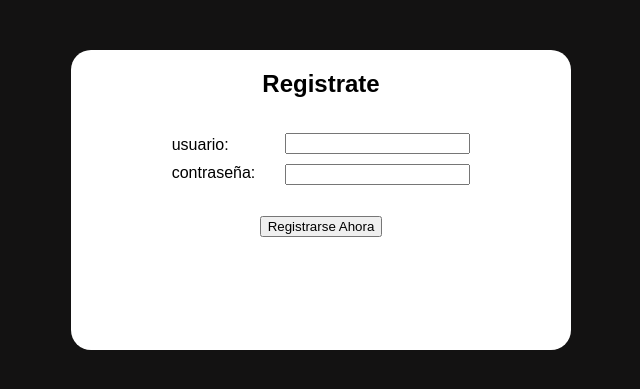
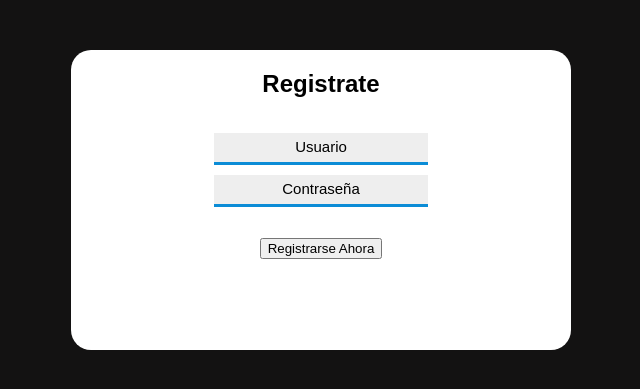
Before and after one commit to DrLiver/TPE1, a PHP site: page /register in a window 1280 px wide. Shown: the part 165-554 px from the top of the page, without its empty margins (319-959 px from the left). Run offline with PHP 8.4, Linux system fonts and the light colour scheme; some libraries are stand-ins or nearby versions.

Commit message:
mensajes en register.tpl

```diff
--- a/controllers/DivisionController.php
+++ b/controllers/DivisionController.php
@@ -9,7 +9,6 @@ class DivisionController{
     private $view;
     private $equipoModel;
     private $authHelper;
-
 
     function __construct(){
         $this->model = new DivisionesModel();
--- a/controllers/EquipoController.php
+++ b/controllers/EquipoController.php
@@ -4,7 +4,6 @@ require_once "models/EquipoModel.php";
 require_once "view/EquipoView.php";
 require_once "models/DivisionesModel.php";
 require_once "Helpers/AuthHelper.php";
-
 
 class EquipoController{
     private $model;
@@ -94,7 +93,6 @@ class EquipoController{
                 $this->model->insertarEquipo($id ,$equipo,$_POST['descripcion'],$posicion);
                 $this->adminEquipo('','Agregado con exíto');
             }
-
         }else{
             $this->adminEquipo('Falta completar campos ');
         }
--- a/controllers/LoginController.php
+++ b/controllers/LoginController.php
@@ -53,8 +53,8 @@ class LoginController {
         $this->authHelper->location("home");
     }
 
-    public function showRegister ($error ="") {
-        $this->view->showRegister($error);
+    public function showRegister ($error="",$exito="") {
+        $this->view->showRegister($error,$exito);
     }
 
     public function completeRegister () {
@@ -71,7 +71,7 @@ class LoginController {
             }
             if($alreadyRegistered == false ){
                 $this->model->crearUsuario($username,$passwordHash);
-                $this->showRegister("Registro Exitoso!");
+                $this->showRegister('',"Registro Exitoso!");
             }
         }
         else{
--- a/controllers/UserController.php
+++ b/controllers/UserController.php
@@ -26,5 +26,4 @@ class UserController {
         $this->model->borrarUser($userID);
         $this->authHelper->location("usersList");
     }
-
 }
--- a/models/DivisionesModel.php
+++ b/models/DivisionesModel.php
@@ -36,7 +36,6 @@ class DivisionesModel {
         $sentencia = $this->basededatos->prepare('SELECT * FROM divisiones WHERE id_division=?');
         $sentencia->execute(array($id));
         return  $sentencia->fetch(PDO::FETCH_OBJ);
-
     }
 
     public function actualizarDivision($id,$cantidad,$division){
--- a/models/EquipoModel.php
+++ b/models/EquipoModel.php
@@ -8,7 +8,6 @@ class EquipoModel {
     function __construct(){
         $this->basededatos = new PDO('mysql:host=localhost;'.'dbname=fichajes;charse=utf8','root','');
     }
-
 
     public function traerEquipos(){
         $sentencia = $this->basededatos->prepare('SELECT a.*,b.* FROM equipos a INNER JOIN divisiones b ON a.id_division = b.id_division');
@@ -46,13 +45,10 @@ class EquipoModel {
         $sentencia = $this->basededatos->prepare('SELECT * FROM equipos WHERE id_equipo=?');
         $sentencia->execute(array($id));
         return  $sentencia->fetch(PDO::FETCH_OBJ);
-
     }
 
     function actualizarEquipo($id,$nombre,$descripcion,$posicion,$division){
         $sentencia = $this->basededatos->prepare('UPDATE  equipos SET nombre=?,descripcion=?,posicion=?,id_division=?  WHERE id_equipo = ?' );
         $sentencia->execute(array($nombre,$descripcion,$posicion,$division,$id));
-
     }
-
 }
--- a/styles/pageStyle.css
+++ b/styles/pageStyle.css
@@ -182,7 +182,7 @@ a {
     margin-top: 50px;
     width: 500px;
     height: 300px;
-    background-color: white;
+    background-color: rgb(255, 255, 255);
     text-align: center;
     align-items: center;
 }
@@ -242,7 +242,7 @@ textarea.form_input {
 
 }
 
-.form_input,.form_login {
+.form_input,.form_login,.form_register {
     border: none;
     box-shadow: inset 0px 0px 12px 0px rgb(0 0 0);
     margin: 20px;
@@ -252,13 +252,17 @@ textarea.form_input {
     color: #000;
 
 }
-.form_login{
+.form_login,.form_register{
     margin: 0px 10px 0px 0px;
     border-bottom: 3px solid rgb(0, 0, 0);
     background: rgb(238, 238, 238);
     box-shadow: none;
 }
-.form_login::placeholder{
+
+.form_register{
+    border-bottom: 3px solid rgb(11, 140, 214);
+}
+.form_login::placeholder,.form_register::placeholder{
     color: #000;
     font-size: 15px;
 }
@@ -319,6 +323,11 @@ textarea.form_input {
 .error {
     color: red
 }
+.errorMessage{
+    font-weight: 700;
+    text-transform: uppercase;
+    font-size: 13px;
+}
 
 
 .form_modificar{
--- a/templates/register.tpl
+++ b/templates/register.tpl
@@ -4,16 +4,16 @@
     <form action="registerMesage" method="post">
         <h1>Registrate</h1>
         <div>
-            <div id="registerLabels">
-                <label for="username">usuario:</label>
-                <label for="password">contraseña:</label>
-            </div>
             <div id="registerInputs">
-                <input type="text" name="registerUsername" id="username">
-                <input type="text" name="registerPassword" id="password">
+                <input type="text" class="form_register" name="registerUsername" id="username" placeholder="Usuario">
+                <input type="text"  class="form_register" name="registerPassword" id="password" placeholder="Contraseña">
             </div>
         </div>
-        <p class="errorMessage">{$message}</p>
-        <input type="submit" value="Registrarse Ahora">
+{if {$error}!=""}
+    <p class="error">{$error}</p>
+    {else }
+        <p class="exito">{$exito}</p>
+{/if}
+    <input type="submit" value="Registrarse Ahora">
     </form>
 </article>
--- a/view/DivisionesView.php
+++ b/view/DivisionesView.php
@@ -41,5 +41,4 @@ class DivisionesView {
         $this->smarty->assign('contador', $id_division);
         $this->smarty->display('templates/actualizar.tpl');
     }
-
 }
--- a/view/LoginView.php
+++ b/view/LoginView.php
@@ -12,10 +12,11 @@ class LoginView{
         $this->authHelper = new AuthHelper();
     }
 
-    public function showRegister($message = '') {
+    public function showRegister($error,$exito) {
         $this->smarty->assign('SESSION', $this->authHelper->session());
         $this->smarty->assign('loginError');
-        $this->smarty->assign('message', $message);
+        $this->smarty->assign('error',$error);
+        $this->smarty->assign('exito',$exito);
         $this->smarty->assign('title', "Registrarse");
         $this->smarty->display('templates/register.tpl');
     }
--- a/view/UserView.php
+++ b/view/UserView.php
@@ -18,5 +18,4 @@ class UserView{
         $this->smarty->assign('title', "Usuarios");
         $this->smarty->display('templates/usersList.tpl');
     }
-
 }
```
